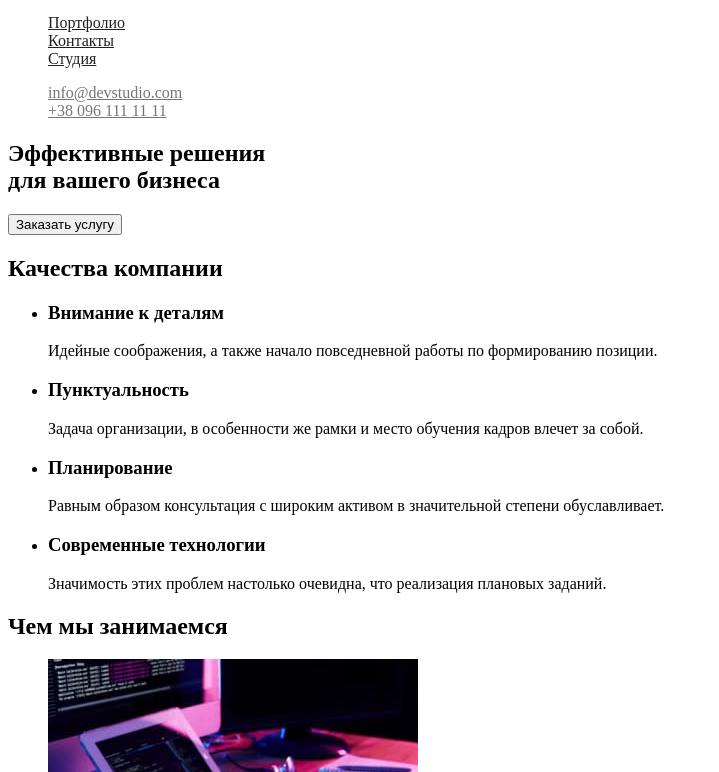
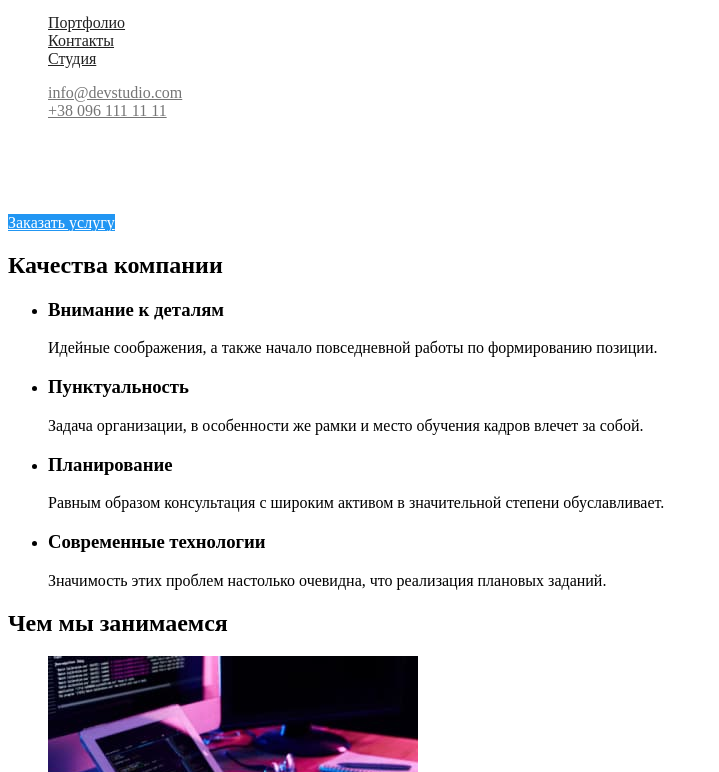
Before and after one commit to Kryvtsun-Alina/goit-markup-hw-02, a plain HTML site: page index.html in a window 1280 px wide. Shown: the part 28-800 px from the top of the page, without its empty margins (0-719 px from the left). Drawn offline with Linux system fonts and the light colour scheme.

Commit message:
добавляет цвет для hero

```diff
--- a/css/style.css
+++ b/css/style.css
@@ -42,3 +42,11 @@
 .contacts:focus {
   color: var(--accent-color--);
 }
+/*hero*/
+.title-hero {
+  color: var(--primary-white-color--);
+}
+.button {
+  color: var(--primary-white-color--);
+  background-color: var(--accent-color--);
+}
--- a/index.html
+++ b/index.html
@@ -31,9 +31,13 @@
       </ul>
     </header>
     <main>
-      <section>
-        <h1>Эффективные решения<br />для вашего бизнеса</h1>
-        <button type="button">Заказать услугу</button>
+      <!--section hero-->
+      <section class="hero">
+        <h1 class="title-hero">
+          Эффективные решения<br />
+          для вашего бизнеса
+        </h1>
+        <a class="button" href="">Заказать услугу</a>
       </section>
       <section>
         <h2>Качества компании</h2>
```
